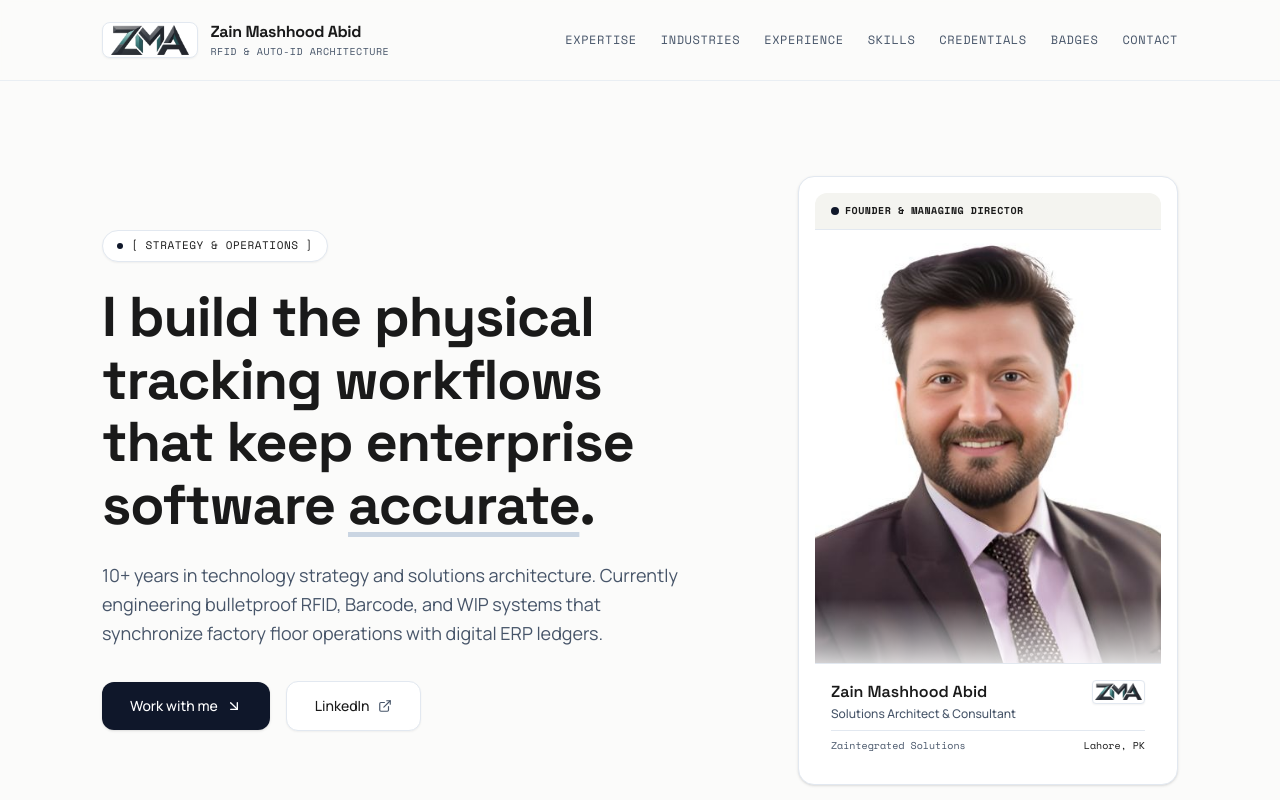
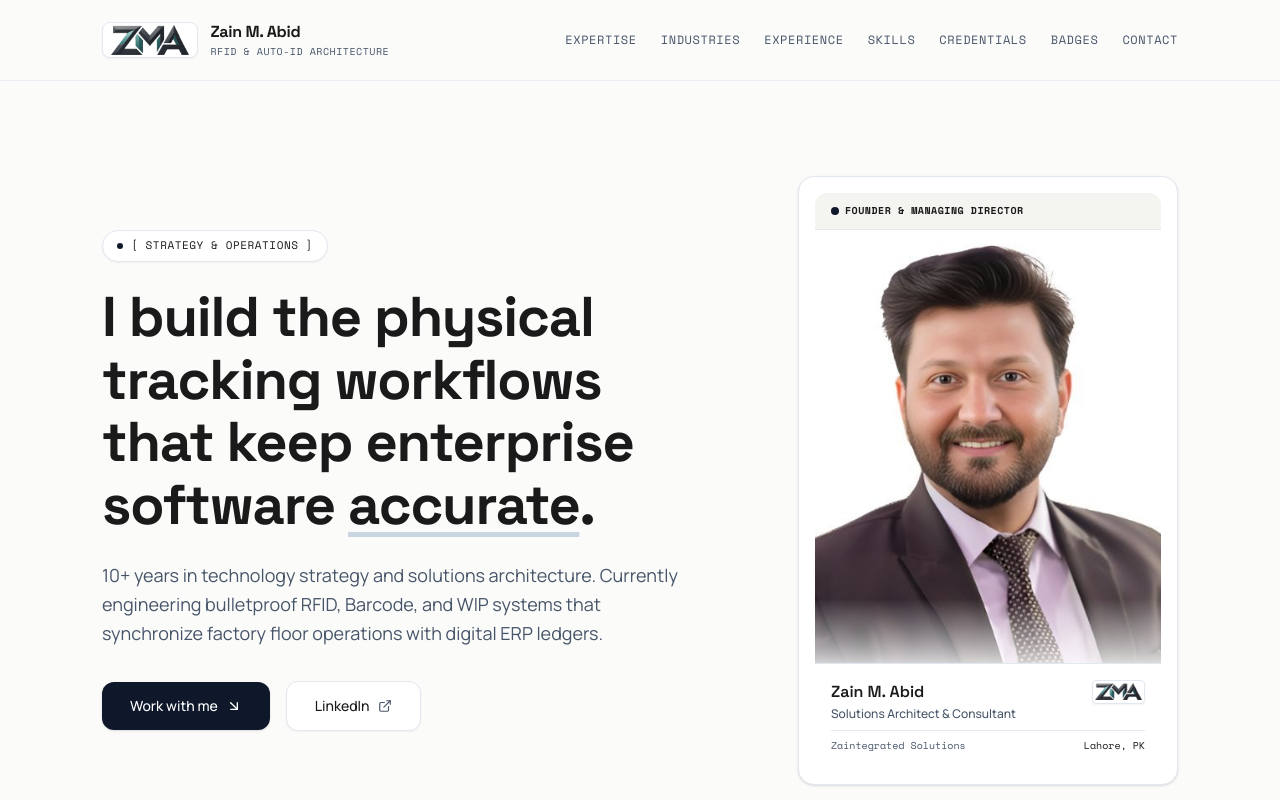
Before and after one commit to zainmabid/myportfolio, a React (Vite) app: page / in a window 1280 px wide. Shown: the top 800 px of the page. Built offline with nearby package versions, Linux system fonts and the light colour scheme.

Commit message:
fix(branding): standardize name display to Zain M. Abid across website and metadata

```diff
--- a/index.html
+++ b/index.html
@@ -3,27 +3,27 @@
   <head>
     <meta charset="UTF-8" />
     <meta name="viewport" content="width=device-width, initial-scale=1.0" />
-    <title>Zain Mashhood Abid | RFID, Auto-ID & Enterprise Automation Consultant</title>
+    <title>Zain M. Abid | RFID, Auto-ID & Enterprise Automation Consultant</title>
     <meta
       name="description"
       content="Founder & Managing Director at Zaintegrated Solutions. Solutions architect and consultant for RFID, barcode, warehouse automation and ERP across multiple national and international companies. Making warehouses, factories and asset registers countable."
     />
-    <meta name="author" content="Zain Mashhood Abid" />
-    <meta name="keywords" content="RFID, Auto-ID, Barcode, Asset Management, Warehouse Automation, ERP Consulting, WIP Automation, Supply Chain, Zain Mashhood Abid, Zaintegrated Solutions, Lahore" />
+    <meta name="author" content="Zain M. Abid" />
+    <meta name="keywords" content="RFID, Auto-ID, Barcode, Asset Management, Warehouse Automation, ERP Consulting, WIP Automation, Supply Chain, Zain M. Abid, Zaintegrated Solutions, Lahore" />
 
     <!-- Open Graph / Facebook -->
     <meta property="og:type" content="website" />
     <meta property="og:url" content="https://zainabid.me/" />
-    <meta property="og:title" content="Zain Mashhood Abid | RFID, Auto-ID & Enterprise Automation Consultant" />
+    <meta property="og:title" content="Zain M. Abid | RFID, Auto-ID & Enterprise Automation Consultant" />
     <meta
       property="og:description"
       content="Founder & Managing Director at Zaintegrated Solutions. Solutions architect and consultant for RFID, barcode, warehouse automation and ERP across multiple national and international enterprises."
     />
-    <meta property="og:site_name" content="Zain Mashhood Abid Portfolio" />
+    <meta property="og:site_name" content="Zain M. Abid Portfolio" />
 
     <!-- Twitter Card -->
     <meta name="twitter:card" content="summary_large_image" />
-    <meta name="twitter:title" content="Zain Mashhood Abid | RFID & Automation Consultant" />
+    <meta name="twitter:title" content="Zain M. Abid | RFID & Automation Consultant" />
     <meta
       name="twitter:description"
       content="I make warehouses, factories and asset registers countable. Founder & Managing Director at Zaintegrated Solutions. Solutions architect for RFID, Auto-ID & ERP."
@@ -47,7 +47,7 @@
       {
         "@context": "https://schema.org",
         "@type": "Person",
-        "name": "Zain Mashhood Abid",
+        "name": "Zain M. Abid",
         "jobTitle": "Founder & Managing Director, Zaintegrated Solutions | RFID, Auto-ID & Automation Consultant",
         "description": "Founder & Managing Director at Zaintegrated Solutions. Solutions architect and consultant for RFID, barcode, warehouse automation and ERP across multiple national and international companies.",
         "url": "https://zainabid.me",
--- a/src/components/Contact.tsx
+++ b/src/components/Contact.tsx
@@ -112,14 +112,14 @@ export const Contact: React.FC = () => {
               className="h-6 w-auto object-contain bg-white rounded p-0.5 border border-[#E2E8F0] shadow-xs"
             />
             <div>
-              <span className="font-heading font-semibold text-[#1A1A1A]">Zain Mashhood Abid</span>
+              <span className="font-heading font-semibold text-[#1A1A1A]">{person.name}</span>
               <span className="mx-2">•</span>
               <span>Founder &amp; MD, Zaintegrated Solutions</span>
             </div>
           </div>
 
           <div className="flex items-center gap-6">
-            <span>© {new Date().getFullYear()} Zain Mashhood Abid. All rights reserved.</span>
+            <span>© {new Date().getFullYear()} {person.name}. All rights reserved.</span>
             <button
               onClick={scrollToTop}
               className="inline-flex items-center gap-1 text-[#475569] hover:text-[#1A1A1A] transition-colors cursor-pointer"
--- a/src/data/content.ts
+++ b/src/data/content.ts
@@ -204,7 +204,7 @@ export interface PortfolioData {
 
 export const PORTFOLIO_DATA: PortfolioData = {
   person: {
-    name: 'Zain Mashhood Abid',
+    name: 'Zain M. Abid',
     headline: 'Founder & Managing Director, Zaintegrated Solutions | Connecting Physical Operations with Digital ERP',
     location: 'Lahore, Pakistan',
     relocationStatus: 'Open to relocation',
```
Also changed, not shown: 1 other file (tests, documents, lock files or other folders).
